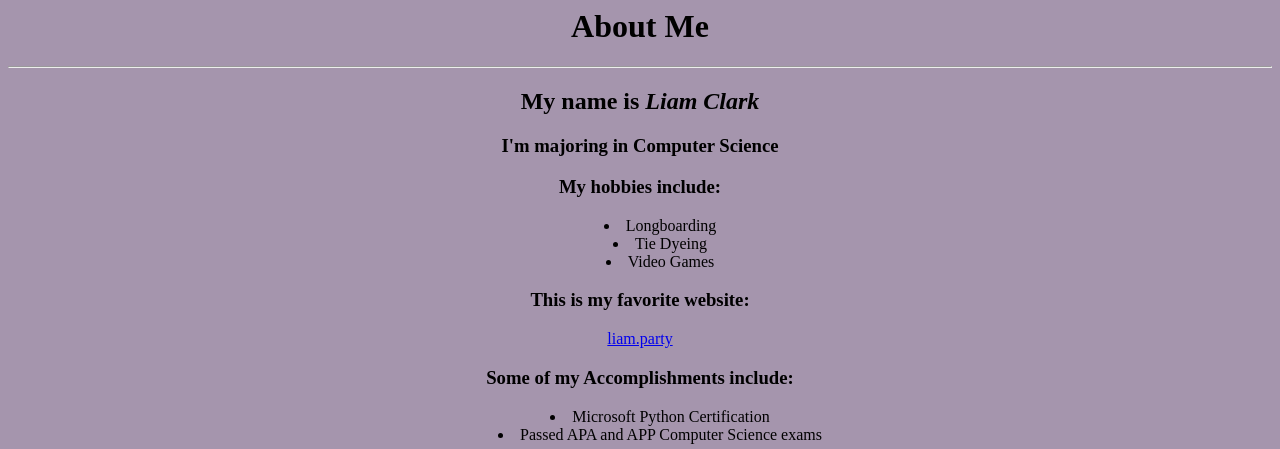
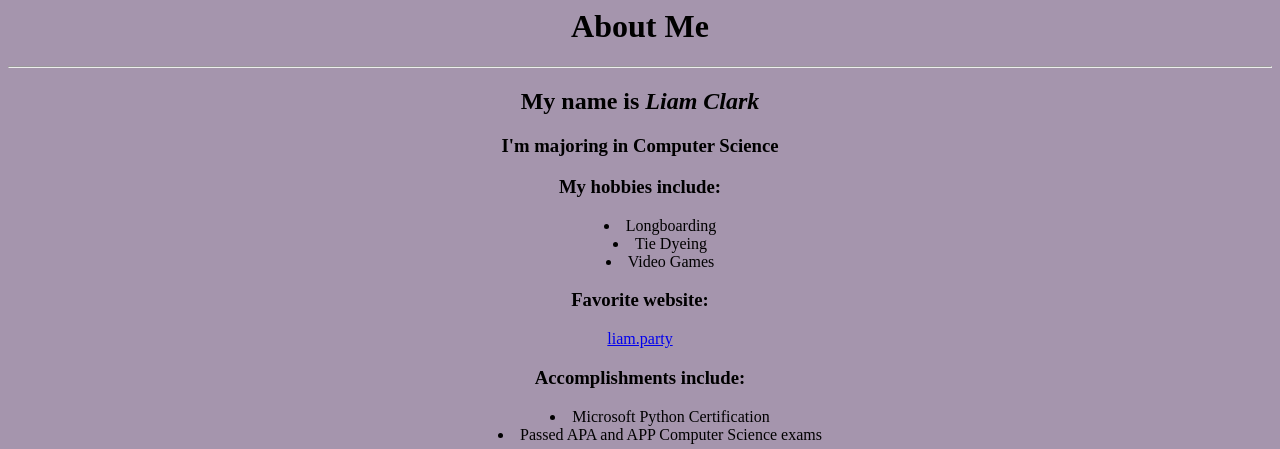
Before and after one commit to lclark6/lclark6.github.io, a plain HTML site: page index.html in a window 1280 px wide. Shown: the top 449 px of the page. Drawn offline with Linux system fonts and the light colour scheme.

Commit message:
text fixes

```diff
--- a/index.html
+++ b/index.html
@@ -19,11 +19,11 @@
                 <li>Video Games</li>
             </ul>
         </p>
-        <p><h3>This is my favorite website: </h3></p>
+        <p><h3>Favorite website: </h3></p>
         <p>
             <a href="http://www.liam.party/">liam.party</a>
         </p>
-        <p><h3>Some of my Accomplishments include:</h3></p>
+        <p><h3>Accomplishments include:</h3></p>
         <p>
             <ul>
                 <li>Microsoft Python Certification</li>
```
